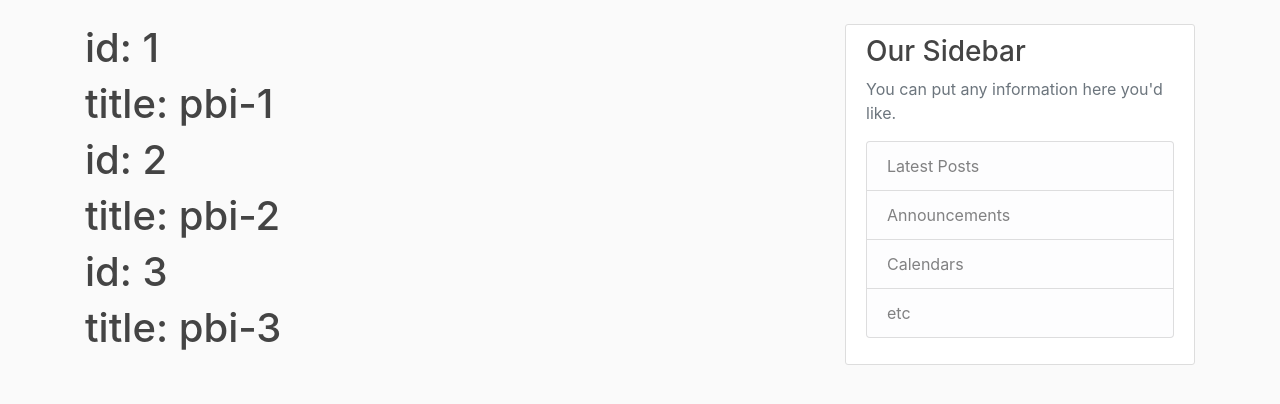
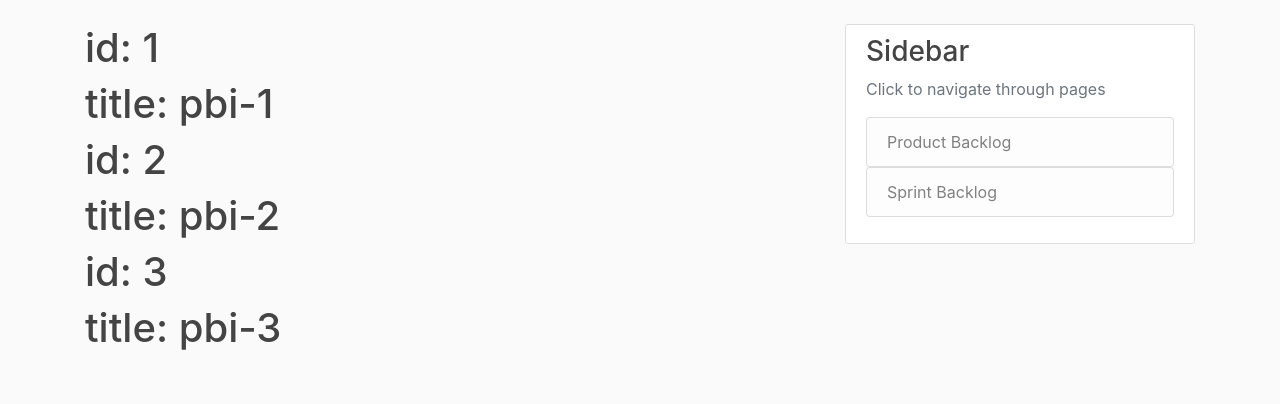
Before and after one commit to martinkingtw/BT_sprint1_demo, a Django app: page /pbi/ in a window 1280 px wide. Shown: the part 56-460 px from the top of the page. Run offline with Django 3.2, Linux system fonts and the light colour scheme; data comes from the database, SQL or seed files in the repository; some libraries are stand-ins or nearby versions.

Commit message:
sidebar is functional now

```diff
--- a/templates/base.html
+++ b/templates/base.html
@@ -45,13 +45,11 @@
 	    </div>
 	    <div class="col-md-4">
 	      <div class="content-section">
-	        <h3>Our Sidebar</h3>
-	        <p class='text-muted'>You can put any information here you'd like.
+	        <h3>Sidebar</h3>
+	        <p class='text-muted'>Click to navigate through pages
 	          <ul class="list-group">
-	            <li class="list-group-item list-group-item-light">Latest Posts</li>
-	            <li class="list-group-item list-group-item-light">Announcements</li>
-	            <li class="list-group-item list-group-item-light">Calendars</li>
-	            <li class="list-group-item list-group-item-light">etc</li>
+	            <a href="{% url 'PBI-home' %}"><li class="list-group-item list-group-item-light">Product Backlog</li></a>
+	            <a href="{% url 'Sprint-home' %}"><li class="list-group-item list-group-item-light">Sprint Backlog</li></a>
 	          </ul>
 	        </p>
 	      </div>
```
